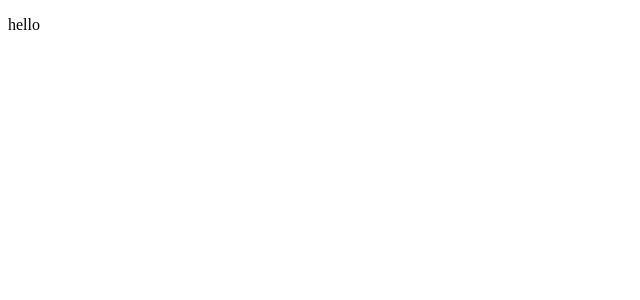
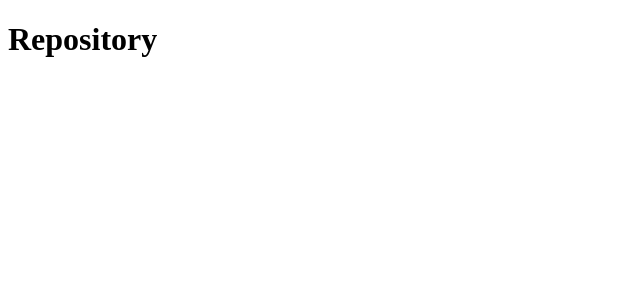
Before and after one commit to wellingtoncalixto/Gostack8.0-RocketSeat, a React (Create React App) app in the folder react-modulo5/: page /repository in a window 1280 px wide. Shown: the top 300 px of the page, without its empty margins (0-640 px from the left). Built offline with nearby package versions, Linux system fonts and the light colour scheme; the HTML template or start-up script is replaced by a standard one.

Commit message:
feat: adicionando rotas

```diff
--- a/react-modulo5/package.json
+++ b/react-modulo5/package.json
@@ -6,7 +6,8 @@
     "react": "^16.9.0",
     "react-dom": "^16.9.0",
     "react-router-dom": "^5.0.1",
-    "react-scripts": "3.1.1"
+    "react-scripts": "3.1.1",
+    "styled-components": "^4.3.2"
   },
   "scripts": {
     "start": "react-scripts start",
@@ -27,7 +28,6 @@
     ]
   },
   "devDependencies": {
-    "babel-eslint": "^10.0.3",
     "eslint": "^6.4.0",
     "eslint-config-airbnb": "^18.0.1",
     "eslint-config-prettier": "^6.3.0",
--- a/react-modulo5/src/App.js
+++ b/react-modulo5/src/App.js
@@ -1,13 +1,8 @@
 import React from 'react';
+import Routes from './routes';
 
 function App() {
-  return (
-    <div className="App">
-      <header className="App-header">
-        <p>hello</p>
-      </header>
-    </div>
-  );
+  return <Routes />;
 }
 
 export default App;
--- /dev/null
+++ b/react-modulo5/src/pages/Main/index.js
@@ -0,0 +1,7 @@
+import React from 'react';
+
+// import { Container } from './styles';
+
+export default function Main() {
+  return <h1>Main</h1>;
+}
--- /dev/null
+++ b/react-modulo5/src/pages/Repository/index.js
@@ -0,0 +1,7 @@
+import React from 'react';
+
+// import { Container } from './styles';
+
+export default function Repository() {
+  return <h1>Repository</h1>;
+}
--- /dev/null
+++ b/react-modulo5/src/routes.js
@@ -0,0 +1,16 @@
+import React from 'react';
+import { BrowserRouter, Switch, Route } from 'react-router-dom';
+
+import Main from './pages/Main/index';
+import Repository from './pages/Repository/index';
+
+export default function Routes() {
+  return (
+    <BrowserRouter>
+      <Switch>
+        <Route path="/" exact component={Main} />
+        <Route path="/repository" component={Repository} />
+      </Switch>
+    </BrowserRouter>
+  );
+}
```
Also changed, not shown: 1 other file (tests, documents, lock files or other folders).
